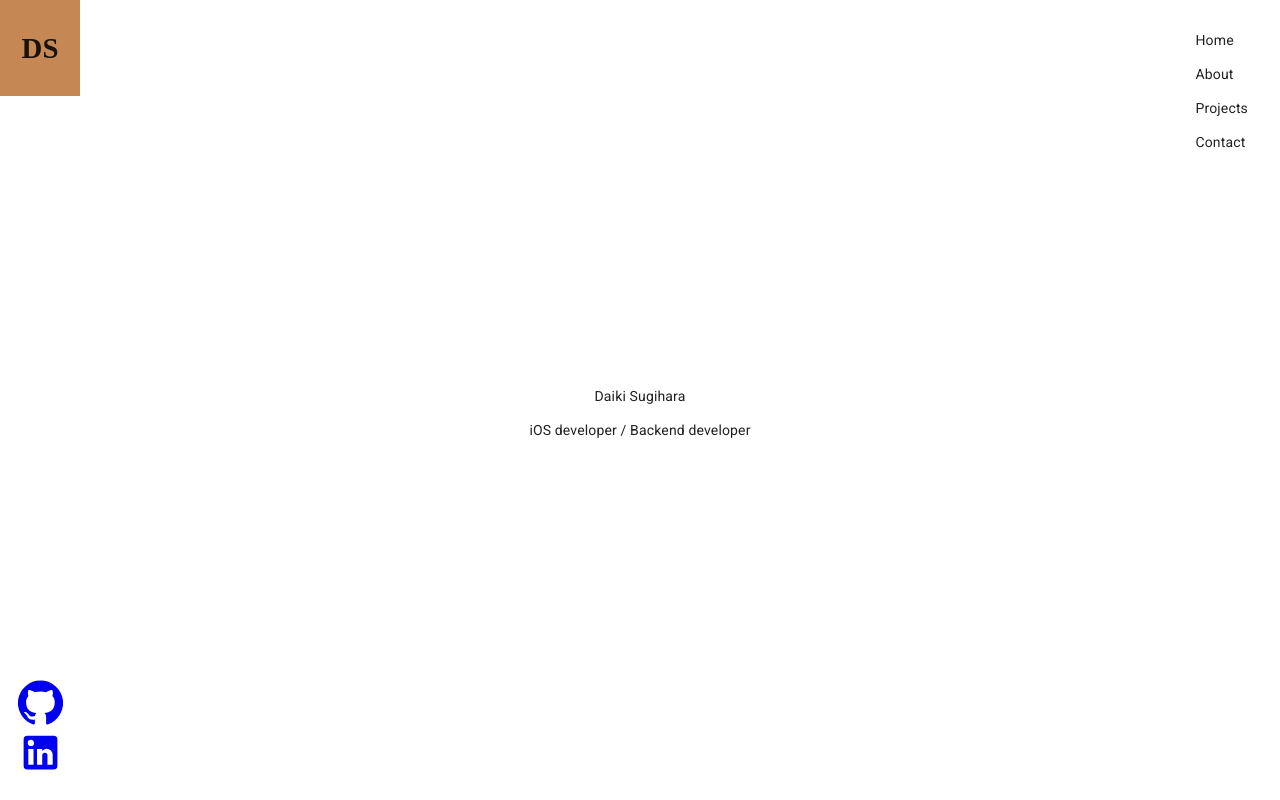
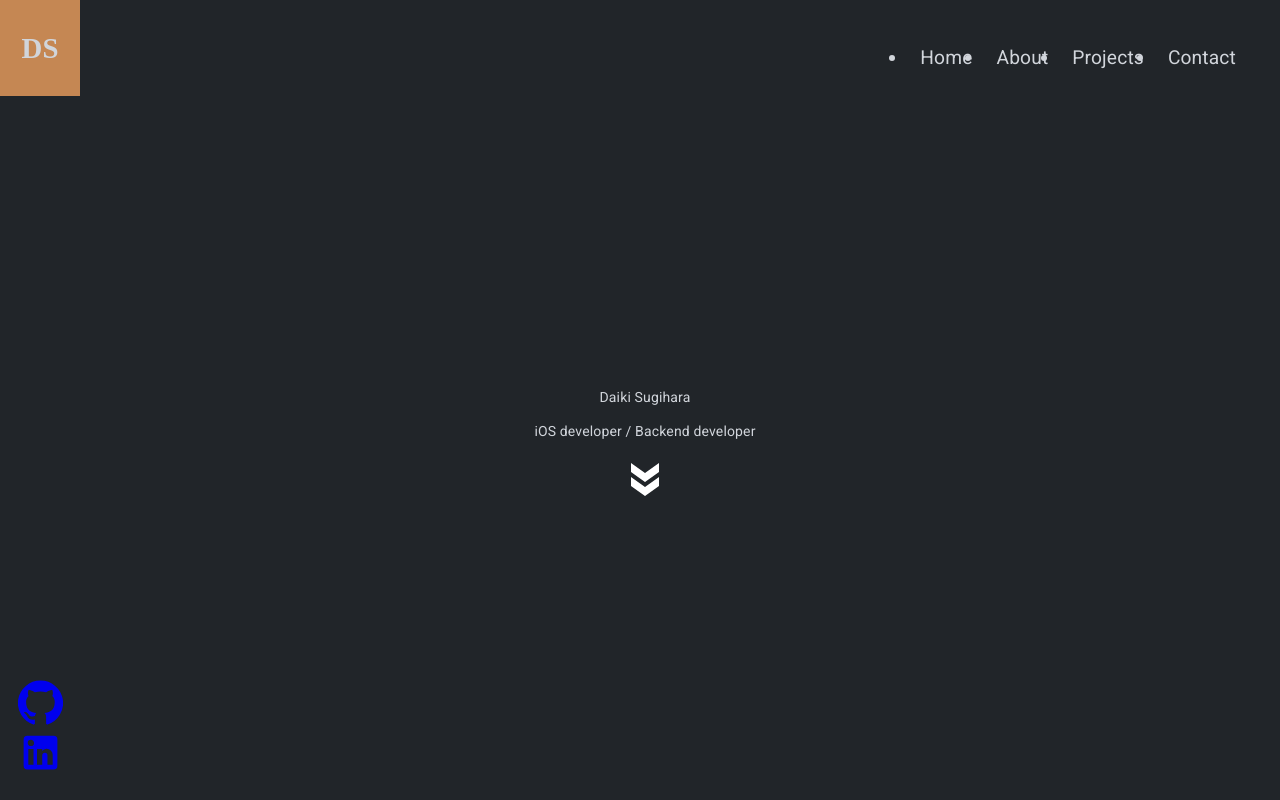
Before and after one commit to DaiSugi01/portfolio, a Next.js app: page / in a window 1280 px wide. Shown: the top 800 px of the page. Built offline with nearby package versions, Linux system fonts and the light colour scheme.

Commit message:
modified header

```diff
--- a/components/AboutMe.js
+++ b/components/AboutMe.js
@@ -32,7 +32,7 @@ const SkillCards = styled.h2`
 export default function AboutMe({ programming }) {
 
   return (
-    <Wrapper className="bg-sub-main">
+    <Wrapper className="bg-sub-main" id="about">
       <Greet>{profile.greet}</Greet>
       <Profile>{profile.aboutMe}</Profile>
 
--- a/components/Contact.js
+++ b/components/Contact.js
@@ -60,7 +60,7 @@ const SnsWrapper = styled.div`
 
 export default function Contact() {
   return (
-    <Wrapper className="bg-sub-main">
+    <Wrapper className="bg-sub-main" id="contact">
       <Title>Contact</Title>
       <UnderLine />
       <Text>Thanks for taking your time to reach me out!</Text>
--- a/components/Header.js
+++ b/components/Header.js
@@ -1,67 +1,66 @@
+import Box from "@material-ui/core/Box";
 import styled from "styled-components";
+import { makeStyles } from "@material-ui/core/styles";
+import { Typography } from "@material-ui/core";
+import { Link } from 'react-scroll';
 
-const Navigation = styled.nav`
-  display: flex;
-  flex-direction: column;
-  align-items: flex-end;
-  position: fixed;
-  top: 0px;
-  right: 0px;
-  z-index: 10;
-  height: 3.5rem;
-  width: calc(100vw - 5rem);
-  padding-right: 2rem;
-  margin-top: 1rem;
+const useStyles = makeStyles(() => ({
+  nav: {
+    display: "flex",
+    alignItems: "flex-end",
+    flexDirection: "column",
+    fontSize: "1.2rem",
+    paddingRight: "2rem",
+    marginTop: "1rem",
+    position: "fixed",
+    top: "0px",
+    right: "0px",
+    zIndex: "10",
+    height: "3.5rem",
+    width: "calc(100vw - 5rem)",
+  },
+  ul: {
+    display: "flex",
+    marginRight: "calc(1rem * var(--tw-space-x-reverse))",
+    marginLeft: " calc(1rem * calc(1 - var(--tw-space-x-reverse)))",
+    color: "#D1D5DB",
+  },
+  li: {
+    paddingLeft: " 0.75rem",
+    paddingRight: "0.75rem",
+    paddingTop: "0.8rem",
+    paddingBottom: "0.8rem",
+    borderRadius: "0.25rem",
+    cursor: "pointer",
 
-  @media (max-width: 799px) {
-    .header {
-      display: none;
-    }
-  }
-`;
+    "&:hover": {
+      background: "#374051",
+    },
+  },
+}));
+
 export default function Header() {
-  const scrollToTarget = (x, y) => {
-    if (x > 0) {
-      let elHeight = document.getElementsByTagName("main")[0].clientHeight;
-      y = elHeight - 790;
-    }
-
-    window.scrollTo(x, y);
-  };
+  const classes = useStyles();
+  const navItems = ["Home", "About", "Projects", "Contact"];
 
   return (
-    <Navigation>
-      <div className="header">
-        <div className="flex space-x-4 text-lg">
-          <p
-            className="text-gray-300 hover:bg-gray-700 px-3 py-2 rounded cursor-pointer"
-            onClick={() => scrollToTarget(0, 0)}
-          >
-            Home
-          </p>
-
-          <p
-            className="text-gray-300 hover:bg-gray-700 px-3 py-2 rounded cursor-pointer"
-            onClick={() => scrollToTarget(0, 760)}
-          >
-            About
-          </p>
-
-          <p
-            className="text-gray-300 hover:bg-gray-700 px-3 py-2 rounded cursor-pointer"
-            onClick={() => scrollToTarget(0, 2040)}
-          >
-            Projects
-          </p>
-
-          <p
-            className="text-gray-300 hover:bg-gray-700 px-3 py-2 rounded cursor-pointer"
-            onClick={() => scrollToTarget(1, 1)}
-          >
-            Contact
-          </p>
-        </div>
-      </div>
-    </Navigation>
+    <Box component="nav" className={classes.nav}>
+      <ul className={classes.ul}>
+        {navItems.map((item) => (
+          <li key={item} className={classes.li}>
+            <Link
+              activeClass="active"
+              to={item.toLowerCase()}
+              spy={true}
+              smooth={true}
+              offset={-70}
+              duration={500}
+            >
+              {item}
+            </Link>
+          </li>
+        ))}
+      </ul>
+    </Box>
   );
 }
--- a/components/Layout.js
+++ b/components/Layout.js
@@ -1,9 +1,40 @@
 import Head from "next/head";
 import styled from "styled-components";
+import Box from "@material-ui/core/Box";
+import { makeStyles } from "@material-ui/core/styles";
 
 import Header from "./SideMenu";
 import SideMenu from "./Header";
-import profile from "../data/profile.json"
+import profile from "../data/profile.json";
+
+const useStyles = makeStyles((theme) => ({
+  wrapper: {
+    display: "flex",
+    justifyContent: "center",
+    alignItems: "center",
+    flexDirection: "column",
+    minHeight: "100vh",
+    backgroundColor: "#212529",
+    fontSize: "0.875rem",
+    lineHeight: "1.25rem",
+    color: "#D1D5DB",
+  },
+  main: {
+    justifyContent: "center",
+    width: "calc(100vw - 5rem)",
+    minHeight: "calc(100vh - 3.5rem)",
+    width: "100%",
+    position: "absolute",
+    right: "0px",
+    top: "2.5rem",
+    alignItems: "center",
+    paddingLeft: "10px",
+
+    [theme.breakpoints.down("sm")]: {
+      backgroundColor: theme.palette.secondary.main,
+    },
+  },
+}));
 
 const CustomHeader = styled.header`
   @media (max-width: 799px) {
@@ -38,9 +69,14 @@ const CustomMain = styled.main`
   }
 `;
 
-export default function Layout({ children, title = "Daiki Sugihara, Software Engineer in Vancouver" }) {
+export default function Layout({
+  children,
+  title = "Daiki Sugihara, Software Engineer in Vancouver",
+}) {
+  const classes = useStyles();
+
   return (
-    <div className="flex justify-center items-center flex-col min-h-screen text-sm font-momo bg-main text-gray-300">
+    <Box component="div" display="block" className={classes.wrapper}>
       <Head>
         <title>{title}</title>
         <meta content={profile.aboutMe} name="description" />
@@ -62,10 +98,9 @@ export default function Layout({ children, title = "Daiki Sugihara, Software Eng
         </Nav>
       </CustomHeader>
 
-      <CustomMain>
+      <Box component="main" display="block" className={classes.main}>
         {children}
-      </CustomMain>
-
-    </div>
+      </Box>
+    </Box>
   );
 }
--- a/components/Project.js
+++ b/components/Project.js
@@ -48,7 +48,7 @@ export default function Project({ projects }) {
   };
 
   return (
-    <Wrapper className="bg-main">
+    <Wrapper className="bg-main" id="projects">
       <div>
         <Title>Projects</Title>
         <UnderLine></UnderLine>
--- a/components/Top.js
+++ b/components/Top.js
@@ -18,7 +18,7 @@ const Wrapper = styled.div`
 
 export default function Top() {
   return (
-    <Wrapper className="bg-main">
+    <Wrapper className="bg-main" id="home">
       <div>
         <p className="text-4xl">Daiki Sugihara</p>
         <p className="text-sm">iOS developer / Backend developer</p>
--- a/package.json
+++ b/package.json
@@ -17,6 +17,7 @@
     "react": "17.0.2",
     "react-dom": "17.0.2",
     "react-jss": "^10.6.0",
+    "react-scroll": "^1.8.2",
     "styled-components": "^5.3.0"
   },
   "devDependencies": {
```
Also changed, not shown: 1 other file (tests, documents, lock files or other folders).
